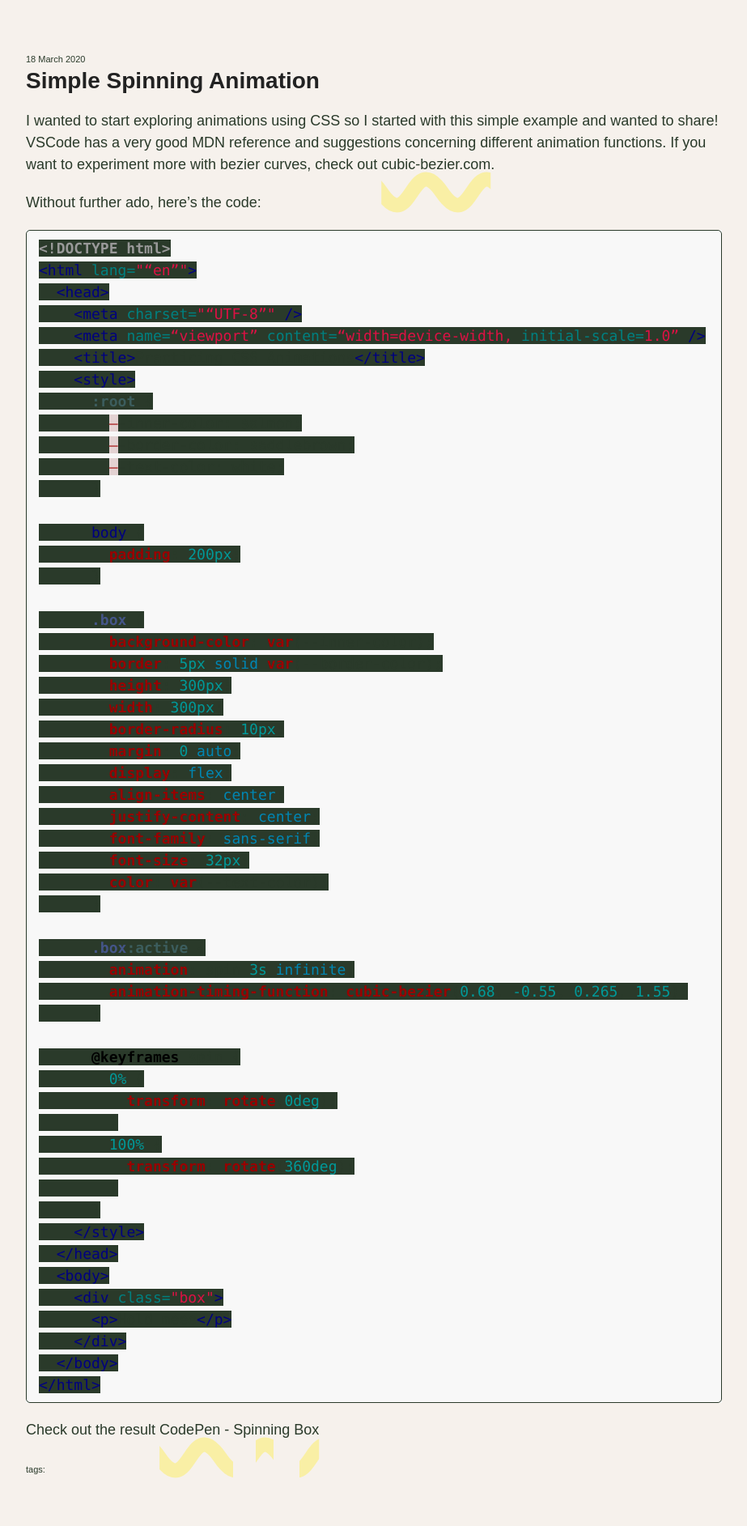
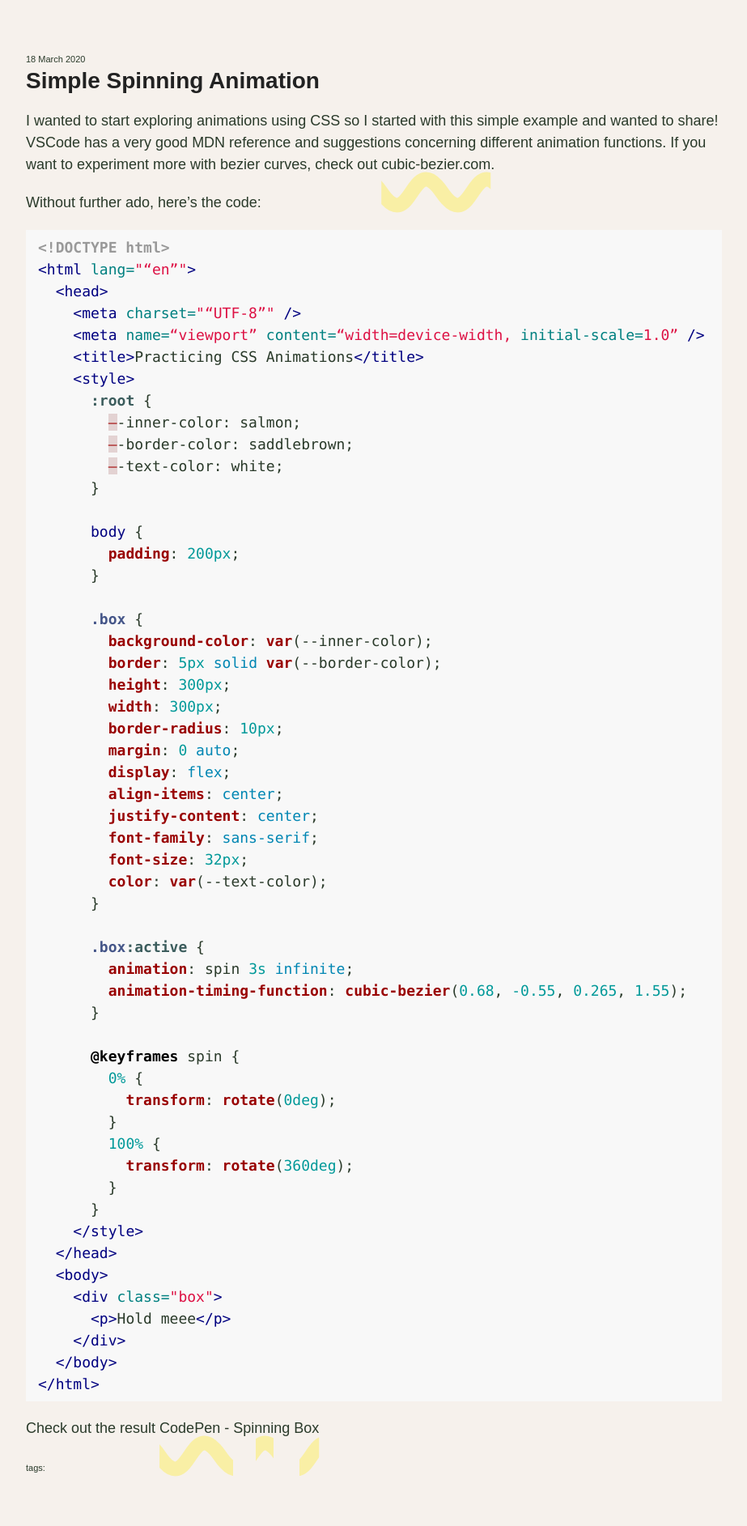
Before and after one commit to kristinamacekovic/new-web, a Jekyll site: the page built from _posts/2020-03-18-simple-spinning-animation.md, in a window 1280 px wide. Shown: the whole page at 81% size, without its empty margins (178-1101 px from the left). Built offline with Jekyll 4.4.1, drawn with Linux system fonts in a browser that asks for light colours; our own code applies the rules of GitHub Pages for plain Markdown files.

Commit message:
Change coloring

```diff
--- a/_sass/jekyll-theme-minimal.scss
+++ b/_sass/jekyll-theme-minimal.scss
@@ -3,7 +3,7 @@
 
 :root {
   --bckg-color: rgba(239, 229, 219, 0.514);
-  --accent-color: rgb(100%, 100%, 11.6%);
+  --accent-color: rgba(255, 234, 0, 0.301);
   --text-color: rgb(16.4%, 22.6%, 16.4%);
 }
 
@@ -60,7 +60,7 @@ a:hover,
 a:focus {
   color: var(--text-color);
   margin-bottom: -10px;
-  text-decoration-color: rgba(255, 234, 0, 0.301);
+  text-decoration-color: var(--accent-color);
   text-decoration-style: wavy;
   text-decoration-line: underline;
   text-decoration-thickness: 1em;
@@ -96,14 +96,11 @@ pre {
     "Liberation Mono", "Nimbus Mono L", Monaco, "Courier New", Courier,
     monospace;
   color: var(--text-color);
-  background: var(--text-color);
 }
 
 pre {
   padding: 8px 15px;
-  background: var(--text-color);
   border-radius: 5px;
-  border: 1px solid var(--text-color);
   white-space: pre-wrap;
 }
 
```
